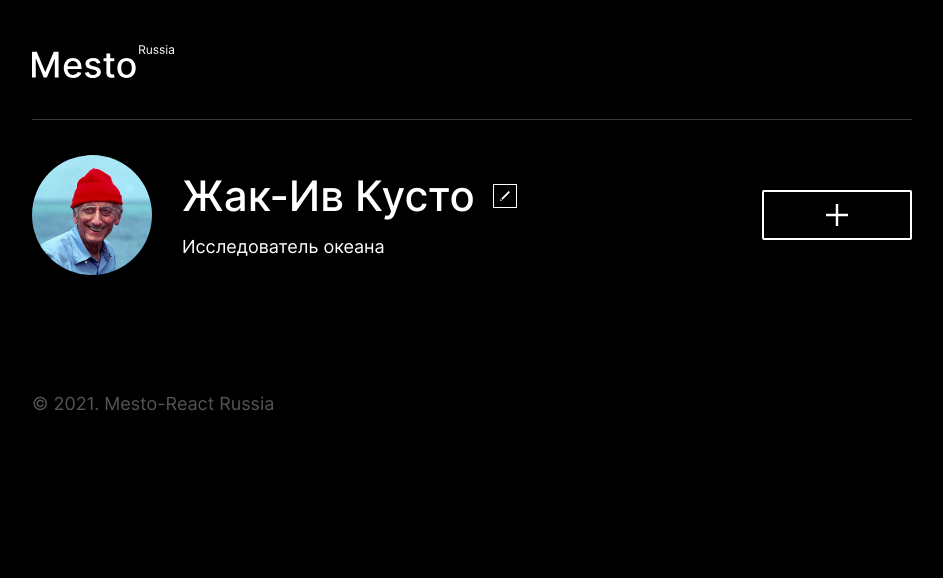
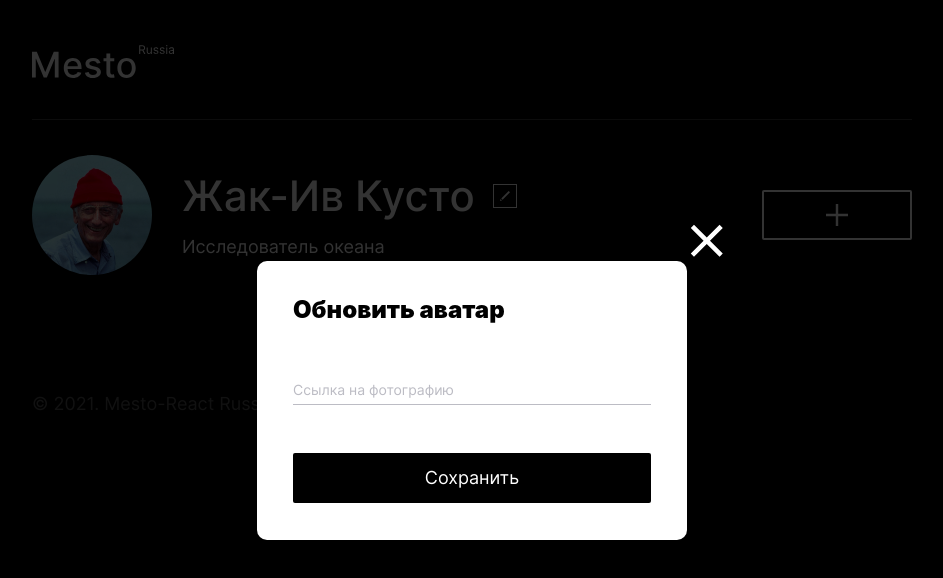
Before and after one commit to Imjogan/mesto-react, a React (Create React App) app: page / in a window 1280 px wide. Both pictures are taken after a click on the link 260 px from the left and 215 px from the top of the page. Shown: the top 578 px of the page, without its empty margins (168-1111 px from the left). Built offline with nearby package versions, Linux system fonts and the light colour scheme; a web font is replaced by a local one.

Commit message:
реализован функционал popup-ов

```diff
--- a/src/components/App.js
+++ b/src/components/App.js
@@ -1,21 +1,53 @@
 import '../index.css';
+import React from 'react';
 import Header from './Header';
 import Main from './Main';
 import Footer from './Footer';
+import PopupWithForm from './PopupWithForm';
+import ImagePopup from './ImagePopup';
 
 function App() {
+
+  const [isEditProfilePopupOpen, setEditProfilePopupOpen] = React.useState(false);
+  const [isAddPlacePopupOpen, setAddPlacePopupOpen] = React.useState(false);
+  const [isEditAvatarPopupOpen, setEditAvatarPopupOpen] = React.useState(false);
+
+  function handleEditAvatarClick() {
+    setEditAvatarPopupOpen(!isEditAvatarPopupOpen);
+  }
+
+  function handleEditProfileClick() {
+    setEditProfilePopupOpen(!isEditProfilePopupOpen);
+  }
+
+  function handleAddPlaceClick() {
+    setAddPlacePopupOpen(!isAddPlacePopupOpen);
+  }
+
+  function closeAllPopups() {
+    setEditAvatarPopupOpen(false);
+    setEditProfilePopupOpen(false);
+    setAddPlacePopupOpen(false);
+  }
+
   return (
     <>
       <div className="page">
         <Header />
-        <Main />
+        <Main
+          onEditProfile={handleEditProfileClick}
+          onAddPlace={handleAddPlaceClick}
+          onEditAvatar={handleEditAvatarClick}
+        />
         <Footer />
         {/* Popup редактирования профиля */}
-        <section className="popup popup_section_profile-edit">
-          <div className="popup__container">
-            <button type="button" className="popup__button-close popup__button-close_section_profile-edit" />
-            <h2 className="popup__title">Редактировать профиль</h2>
-            <form noValidate name="form-profile-edit" className="form form_section_profile-edit">
+        <PopupWithForm
+          name="profile-edit"
+          title="Редактировать профиль"
+          textOnSubmitButton="Сохранить"
+          isOpen={isEditProfilePopupOpen}
+          onClose={closeAllPopups}
+        >
           <fieldset className="form__fields">
             <label className="label">
               <input type="text" className="form__input form__input_field_profile-name"
@@ -27,17 +59,16 @@ function App() {
                 name="profileStatus" required minLength="2" maxLength="200" id="profile-status-input" />
               <span className="form__error profile-status-input-error" />
             </label>
-                <button type="submit" className="form__button form__button_section_profile-edit">Сохранить</button>
           </fieldset>
-            </form>
-          </div>
-        </section>
+        </PopupWithForm>
         {/* Popup добавления карточки */}
-        <section className="popup popup_section_card-add">
-          <div className="popup__container">
-            <button type="button" className="popup__button-close popup__button-close_section_card-add" />
-            <h2 className="popup__title">Новое место</h2>
-            <form noValidate name="form-card-add" className="form form_section_card-add">
+        <PopupWithForm
+          name="card-add"
+          title="Новое место"
+          textOnSubmitButton="Добавить"
+          isOpen={isAddPlacePopupOpen}
+          onClose={closeAllPopups}
+        >
           <fieldset className="form__fields">
             <label className="label">
               <input type="text" placeholder="Название" className="form__input form__input_field_card-name"
@@ -49,22 +80,12 @@ function App() {
                 name="cardLink" required id="card-link-input" />
               <span className="form__error card-link-input-error" />
             </label>
-                <button type="submit" className="form__button form__button_section_card-add">Добавить</button>
           </fieldset>
-            </form>
-          </div>
-        </section>
+        </PopupWithForm>
         {/* Popup подтверждения удаления карточки */}
-        <section className="popup popup_section_delete-confirm">
-          <div className="popup__container">
-            <button type="button" className="popup__button-close popup__button-close_section_delete-confirm" />
-            <h2 className="popup__title popup__title_section_delete-confirm">Вы уверены?</h2>
-            <form noValidate name="form-delete-confirm" className="form form_section_delete-confirm">
-              <button type="submit" className="form__button form__button_section_delete-confirm">Да</button>
-            </form>
-          </div>
-        </section>
+        <PopupWithForm name="delete-confirm" title="Вы уверены?" textOnSubmitButton="Да" />
         {/* Popup увеличения изображений */}
+        <ImagePopup />
         <section className="popup popup_section_image-zoom">
           <div className="popup__zoom-image">
             <button type="button" className="popup__button-close popup__button-close_section_image-zoom" />
@@ -73,22 +94,21 @@ function App() {
           </div>
         </section>
         {/* Popup обновления аватара */}
-        <section className="popup popup_section_update-avatar">
-          <div className="popup__container">
-            <button type="button" className="popup__button-close popup__button-close_section_update-avatar" />
-            <h2 className="popup__title">Обновить аватар</h2>
-            <form noValidate name="form-update-avatar" className="form form_section_update-avatar">
+        <PopupWithForm
+          name="update-avatar"
+          title="Обновить аватар"
+          textOnSubmitButton="Сохранить"
+          isOpen={isEditAvatarPopupOpen}
+          onClose={closeAllPopups}
+        >
           <fieldset className="form__fields">
             <label className="label">
               <input type="url" placeholder="Ссылка на фотографию" className="form__input form__input_field_avatar-link"
                 name="avatarLink" required id="avatar-link-input" />
               <span className="form__error avatar-link-input-error" />
             </label>
-                <button type="submit" className="form__button form__button_section_update-avatar">Сохранить</button>
           </fieldset>
-            </form>
-          </div>
-        </section>
+        </PopupWithForm>
       </div>
       {/* template для карточек */}
       <template id="card-template">
--- a/src/components/Footer.js
+++ b/src/components/Footer.js
@@ -1,4 +1,5 @@
 function Footer() {
+
   return (
     <footer className="footer">
       <p className="footer__copyright">&copy; 2021. Mesto-React Russia</p>
--- a/src/components/Header.js
+++ b/src/components/Header.js
@@ -1,4 +1,5 @@
 function Header() {
+
   return (
     <header className="header">
       <a href="#" target="_self" className="header__logo" />
--- /dev/null
+++ b/src/components/ImagePopup.js
@@ -0,0 +1,13 @@
+function ImagePopup() {
+  return (
+    <section className="popup popup_section_image-zoom">
+      <div className="popup__zoom-image">
+        <button type="button" className="popup__button-close" />
+        <img src="#" alt="#" className="popup__image" />
+        <h2 className="popup__title-zoom-image" />
+      </div>
+    </section>
+  );
+}
+
+export default ImagePopup;
--- a/src/components/Main.js
+++ b/src/components/Main.js
@@ -1,20 +1,21 @@
 import avatar from '../images/avatar.jpg';
 
-function Main() {
+function Main(props) {
+
   return (
     <main className="main">
       <section className="profile">
         <div className="profile__container">
-          <a target="_self" href="#" className="profile__cover">
+          <a onClick={props.onEditAvatar} target="_self" href="#" className="profile__cover">
             <img alt="Аватарка" src={avatar} className="profile__avatar" />
           </a>
           <div className="profile__info">
             <h1 className="profile__name">Жак-Ив Кусто</h1>
-            <button type="button" className="profile__button-edit" />
+            <button onClick={props.onEditProfile} type="button" className="profile__button-edit" />
             <p className="profile__status">Исследователь океана</p>
           </div>
         </div>
-        <button type="button" className="profile__button-add" />
+        <button onClick={props.onAddPlace} type="button" className="profile__button-add" />
       </section>
       <section>
         <ul className="elements" />
--- /dev/null
+++ b/src/components/PopupWithForm.js
@@ -0,0 +1,17 @@
+function PopupWithForm(props) {
+  return (
+    <section className={`popup popup_section_${props.name} ${props.isOpen && 'popup_opened'}`}>
+    {/* <section className={`popup popup_section_${props.name} ${(props.isOpen && !props.isClose) ? 'popup_opened' : ''}`}> */}
+      <div className="popup__container">
+        <button onClick={props.onClose} type="button" className="popup__button-close" />
+        <h2 className="popup__title">{props.title}</h2>
+        <form noValidate name={`form-${props.name}`} className="form">
+          {props.children}
+          <button type="submit" className="form__button">{props.textOnSubmitButton}</button>
+        </form>
+      </div>
+    </section>
+  );
+}
+
+export default PopupWithForm;
```
Lines whose indentation alone changed are shown as unchanged.
